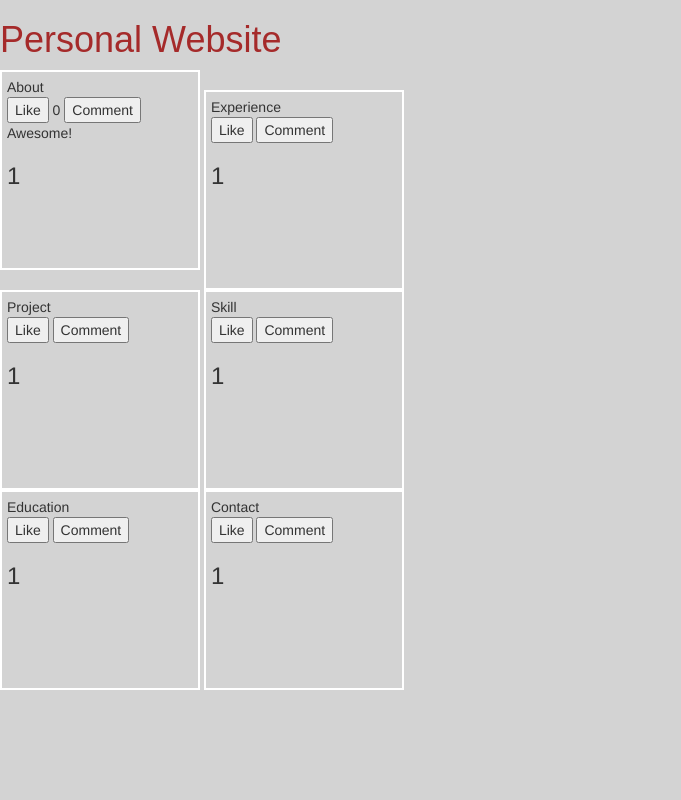
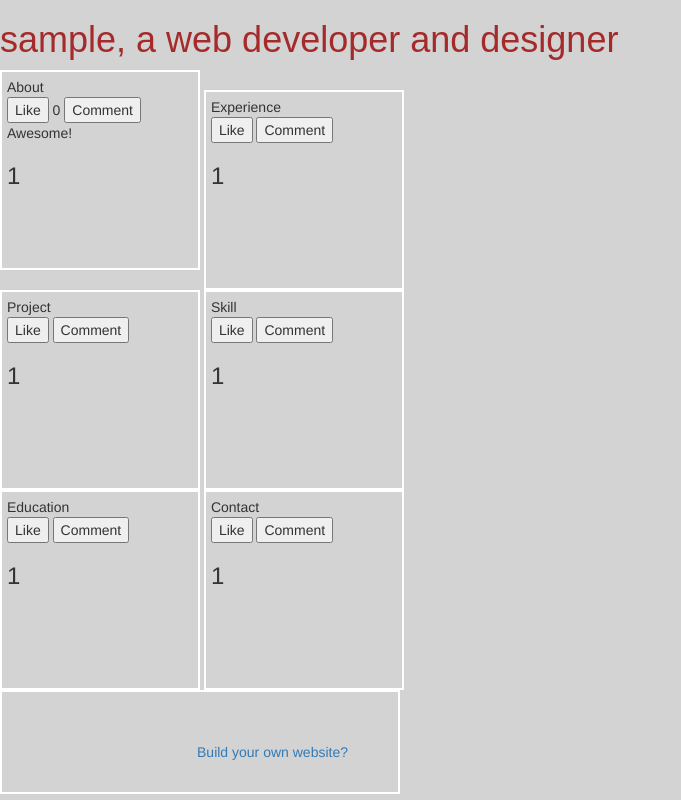
Before and after one commit to DeniseYT/HB_Final_Project, a Flask app: page / in a window 1280 px wide. Shown: the whole page, without its empty margins (0-681 px from the left). Run offline with Flask 2, Linux system fonts and the light colour scheme; the visitor is signed in with stand-in values (Sample User, id 1); some libraries are stand-ins or nearby versions.

Commit message:
add 'build your own' link

```diff
--- a/server.py
+++ b/server.py
@@ -20,6 +20,22 @@ def homepage():
     # return render_template('homepage.html', users=users, oneUser=oneUser)
 
     return render_template('homepage.html')
+
+
+@app.route('/profile')
+def profile():
+    """View profile built page."""
+
+    return render_template('homepage.html')
+
+
+# React
+@app.route("/profile/Denise")
+def show_user_profile():
+    """Show particular user's profile"""
+
+    return render_template("user_profile_data.html")
+
 
 @app.route('/account')
 def all_users():
@@ -73,17 +89,6 @@ def user_login():
         return redirect('/account')
 
 
-# just testing and working fine
-# @app.route('/user')
-# def user():
-#     """username shows in url."""
-
-#     if "user" in session:
-#         user = session["user"]
-
-#     return f"<h1>{user}</h1>"
-
-
 @app.route('/build')
 def build_new():
     """Build a new content."""
@@ -108,11 +113,6 @@ def build_new_content():
     education = request.form.get("education")
     contact = request.form.get("contact")
     user_id = session.get("user_id")
-
-    # profile = crud.create_profile(about=about, experience=experience, skill=skill, project=project, education=education, contact=contact, user_id=user_id)
-    # profiles = crud.get_profiles()
-
-    print(session)
 
     profile_content = crud.create_profile(about=about,
                                   experience=experience,
@@ -141,23 +141,12 @@ def build_new_content():
     profile_contact = crud.get_profile_by_contact(contact)
     session["contact"] = profile_contact.contact
 
+    flash("Your profile has been added")
 
-    # input_username = request.form.get('username')
-    # user = crud.get_user_by_username(input_username)
-    # session["user"] = user.username
-
-    flash("Your profile has been added")
-    return redirect ('/')
-    # return redirect ('/build')
-    # return render_template('homepage.html', profile=profile, contents=contents)
+    return redirect ('/profile')
 
 
-# React
-@app.route("/profile/Denise")
-def show_user_profile():
-    """Show particular user's profile"""
 
-    return render_template("user_profile_data.html")
 
 
 
--- a/static/css/styles.css
+++ b/static/css/styles.css
@@ -63,30 +63,14 @@
     border: 2px solid white;
 }
 
-/* #like-show {
+
+.build-new {
     display: inline-block;
-    width: 10px;
-    height: 10px;
-    padding: 5px;
-    border: 2px solid white;
-    text-align: left;
-}
-
-#comment-show {
-    display: inline-block;
-    width: 100px;
-    height: 10px;
-    padding: 5px;
-    border: 2px solid white;
-    text-align: left;
-} */
-
-.build-div {
-    display: inline-block;
-    width: 330px;
+    width: 400px;
     height: 5px;
     padding: 50px;
     border: 2px solid white;
+    text-align: right;
 }
 
 h1 {
@@ -103,116 +87,3 @@ h2 {
 body {
     background-color: #D3D3D3;
   }
-
-
-/* .hero {
-    width: 100%;
-    height: 100%;
-    background-color: grey;
-    background-position: center;
-    background-size: cover;
-    position: absolute;
-}
-
-.form-box {
-    width: 380px;
-    height: 480px;
-    position: relative;
-    margin: 6% auto;
-    background: #fff;
-    padding: 5px;
-    overflow: hidden;
-}
-
-.button-box {
-    width: 220px;
-    height: 35px auto;
-    margin: 75px;
-    position: relative;
-    box-shadow: 0 0 20px 9px #ff61241f;
-    border-radius: 30px;
-
-}
-
-.toggle-btn {
-    padding: 10px 30px;
-    cursor: pointer;
-    background: transparent;
-    border: 0;
-    outline: none;
-    position: relative;
-}
-
-#btn {
-    top: 0;
-    left: 0;
-    position: absolute;
-    width: 110px;
-    height: 100%;
-    background: linear-gradient(to right, #ff105f, #ffad06);
-    border-radius: 30px;
-    transition: .5s;
-}
-
-.social-icons {
-    margin: 30px auto;
-    text-align: center;
-}
-
-.social-icons img {
-    width: 30px;
-    border-radius: 50%;
-}
-
-.input-group {
-    top: 180px;
-    position: absolute;
-    width: 280px;
-    transition: .5s;
-}
-
-.input-field {
-    width: 100%;
-    padding: 10px 0;
-    margin: 5px 0;
-    border-left: 0;
-    border-top: 0;
-    border-right: 0;
-    border-bottom: 1px solid #999;
-    outline: none;
-    background: transparent;
-
-}
-
-.submit-btn {
-    width: 85%;
-    padding: 10px 30px;
-    cursor: pointer;
-    display: block;
-    margin: auto;
-    background: linear-gradient(to right, #ff105f, #ffad06);
-    border: 0;
-    outline: none;
-    border-radius: 30px;
-
-}
-
-.check-box {
-    margin: 30px 10px 30px 0;
-}
-
-span {
-    color: #777;
-    font-size: 12px;
-    bottom: 68px;
-    position: absolute;
-}
-
-#login {
-    left: 50px;
-}
-
-#register {
-    left: 450px;
-
-} */
--- a/templates/homepage.html
+++ b/templates/homepage.html
@@ -8,8 +8,9 @@
 
 {% block body %}
 
-
-<h1>Personal Website</h1>
+<body>
+    <h1 id="username">{{ session.get("user") }}, a web developer and designer</h1>
+</body>
 
 <form action="/build" method="POST">
 
@@ -33,7 +34,6 @@
                 </script>
 
         </div>
-
 
 
         <div id="experience-div">
@@ -76,8 +76,16 @@
                 <button id="comment-btn" type="comment">Comment</button>
             <h3 id="contact-show">{{ session.get("contact") }}</h3>
         </div>
+    </div>
 
+
+    <div class="build-new">
+        <div id="build-div">
+            <a href="http://0.0.0.0:5000/build">Build your own website?</a>
+        </div>
     </div>
+
+
 </form>
 
 {% endblock body%}
```
